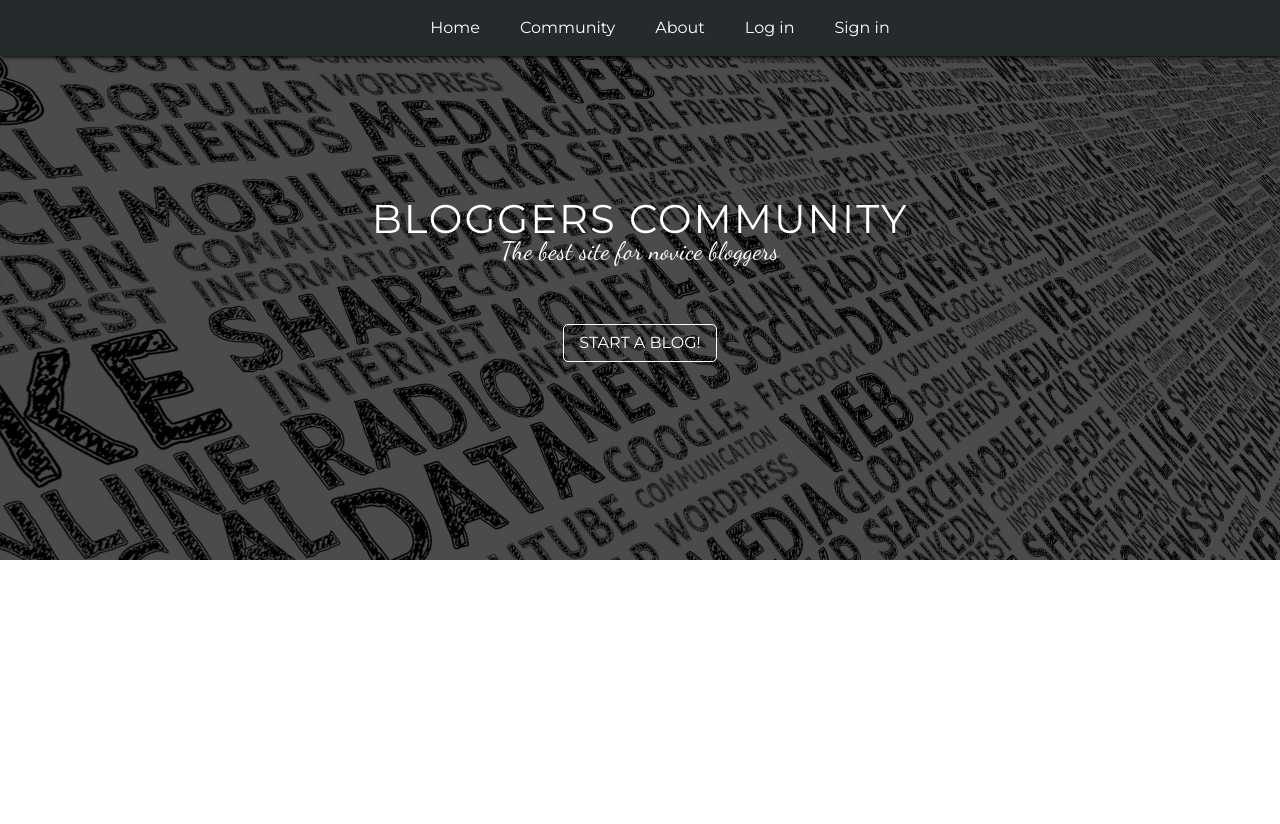
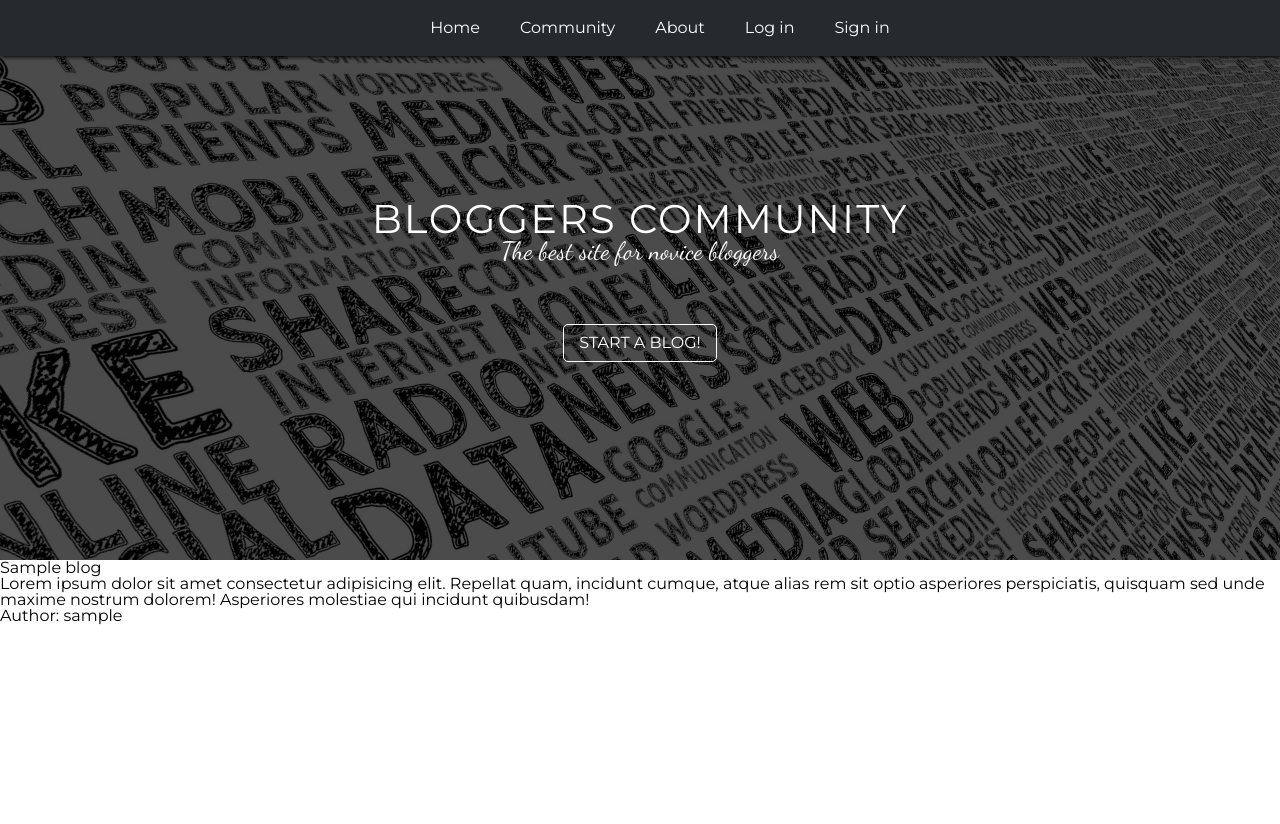
Before and after one commit to KSzostko/Django-Blog, a Django app: template app/templates/index.html in a window 1280 px wide. Shown: the top 824 px of the page. Run offline with Django 3.2, Linux system fonts and the light colour scheme; the template is opened without the code that fills it: most values are stand-ins (such as "Sample title", 1, 10 or a date in 2020); data that the repository does not hold is empty.

Commit message:
added html structure to index

```diff
--- a/app/static/app/css/style.css
+++ b/app/static/app/css/style.css
@@ -182,7 +182,6 @@ header {
     flex-direction: column;
     justify-content: center;
     align-items: center;
-    /* margin-top: 90px; */
 }
 
 .welcome__title {
--- a/app/templates/index.html
+++ b/app/templates/index.html
@@ -3,4 +3,21 @@
 {% block title %}Homepage{% endblock %}
 
 {% block content %}
+<div class="blogs">
+    {% if blog_list %}
+
+    {% for blog in blog_list %}
+    <div class="blog">
+        <h2 class="blog__title">{{ blog.title }}</h2>
+        <div class="blog__text">
+            <p class="blog__description">Lorem ipsum dolor sit amet consectetur adipisicing elit. Repellat quam, incidunt cumque, atque alias rem sit optio asperiores perspiciatis, quisquam sed unde maxime nostrum dolorem! Asperiores molestiae qui incidunt quibusdam!</p>
+            <span class="blog__author">Author: {{ blog.creator.username }}</span>
+        </div>
+    </div>
+    {% endfor %}
+
+    {% else %}
+    <p>There are currently no blogs started :(</>
+    {% endif %}
+</div>
 {% endblock %}
--- a/app/views.py
+++ b/app/views.py
@@ -1,9 +1,10 @@
 from django.shortcuts import render
 from django.http import HttpResponse
+from .models import Blog
 
 # Create your views here.
 
 
 def index(request):
-    context = {'context': 'hello'}
-    return render(request, 'index.html', context)
+    context = {'blog_list': Blog.objects.all()}
+    return render(request, 'index.html', context=context)
```
